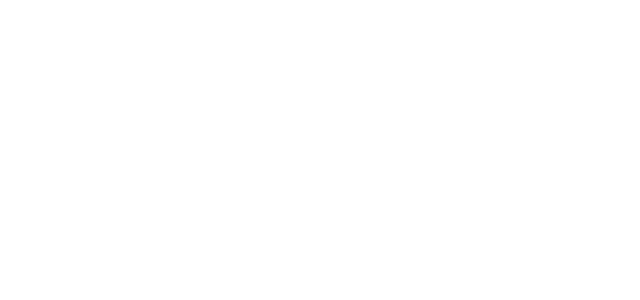
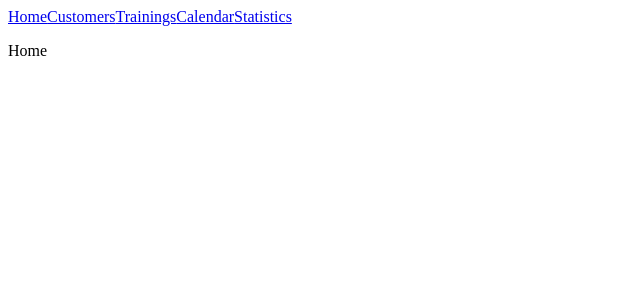
Before and after one commit to devaajanne/personal-trainer-client, a React (Vite) app: page / in a window 1280 px wide. Shown: the top 300 px of the page, without its empty margins (0-640 px from the left). Built offline with nearby package versions, Linux system fonts and the light colour scheme.

Commit message:
Added React Router navigation

```diff
--- a/src/App.jsx
+++ b/src/App.jsx
@@ -1,5 +1,17 @@
 import "./stylings/App.css";
+import { Link, Outlet } from "react-router-dom";
 
 export default function App() {
-  return <div></div>;
+  return (
+    <div>
+      <nav>
+        <Link to={"/"}>Home</Link>
+        <Link to={"/customerlist"}>Customers</Link>
+        <Link to={"/traininglist"}>Trainings</Link>
+        <Link to={"/trainingcalendar"}>Calendar</Link>
+        <Link to={"/trainingstatistics"}>Statistics</Link>
+      </nav>
+      <Outlet />
+    </div>
+  );
 }
--- a/src/main.jsx
+++ b/src/main.jsx
@@ -1,10 +1,49 @@
-import { StrictMode } from 'react'
-import { createRoot } from 'react-dom/client'
+import { StrictMode } from "react";
+import { createRoot } from "react-dom/client";
+import { createBrowserRouter, RouterProvider } from "react-router-dom";
+
+import App from "./App.jsx";
+import Home from "./components/Home.jsx";
+import CustomerList from "./components/CustomerList.jsx";
+import TrainingList from "./components/TrainingList.jsx";
+import TrainingCalendar from "./components/TrainingCalendar.jsx";
+import TrainingStatistics from "./components/TrainingStatistics.jsx";
+import Error from "./components/Error.jsx";
+
 import "./Stylings/index.css";
-import App from './App.jsx'
 
-createRoot(document.getElementById('root')).render(
+const router = createBrowserRouter([
+  {
+    path: "/",
+    element: <App />,
+    errorElement: <Error />,
+    children: [
+      {
+        element: <Home />,
+        index: true,
+      },
+      {
+        path: "/customerlist",
+        element: <CustomerList />,
+      },
+      {
+        path: "/traininglist",
+        element: <TrainingList />,
+      },
+      {
+        path: "/trainingcalendar",
+        element: <TrainingCalendar />,
+      },
+      {
+        path: "/trainingstatistics",
+        element: <TrainingStatistics />,
+      },
+    ],
+  },
+]);
+
+createRoot(document.getElementById("root")).render(
   <StrictMode>
-    <App />
-  </StrictMode>,
-)
+    <RouterProvider router={router} />
+  </StrictMode>
+);
```
